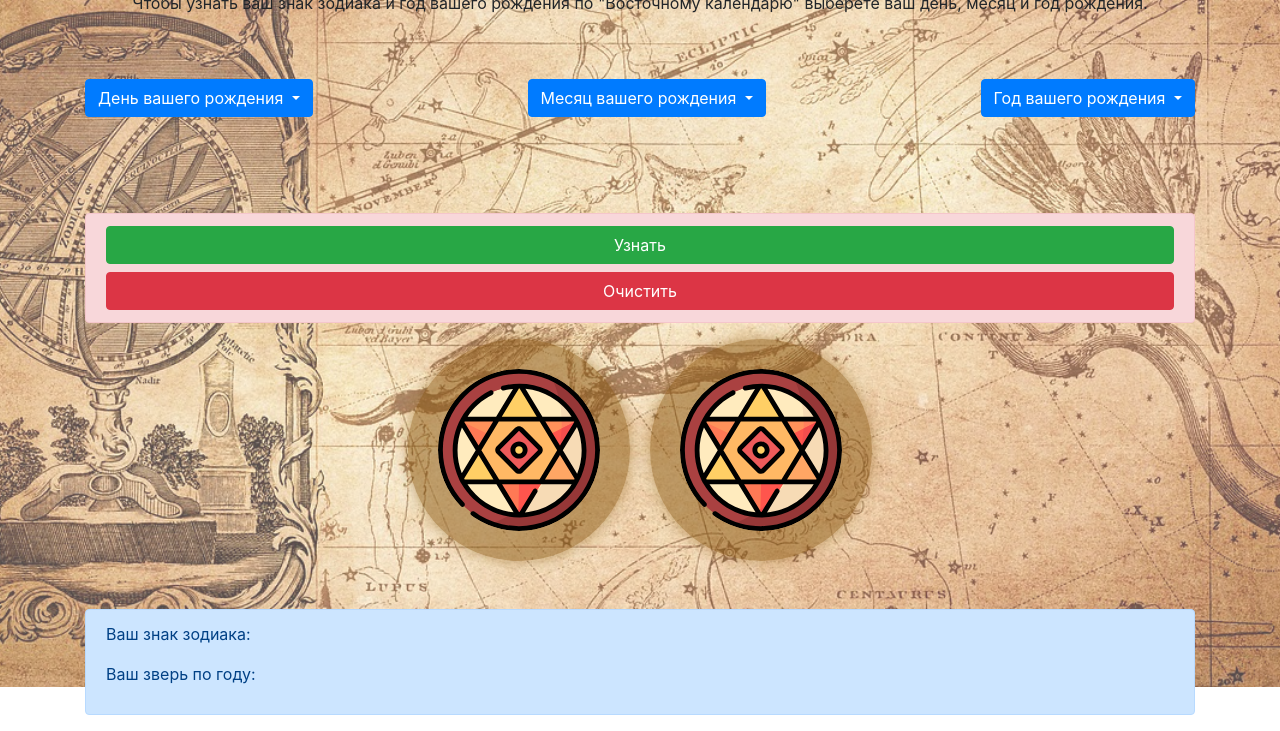
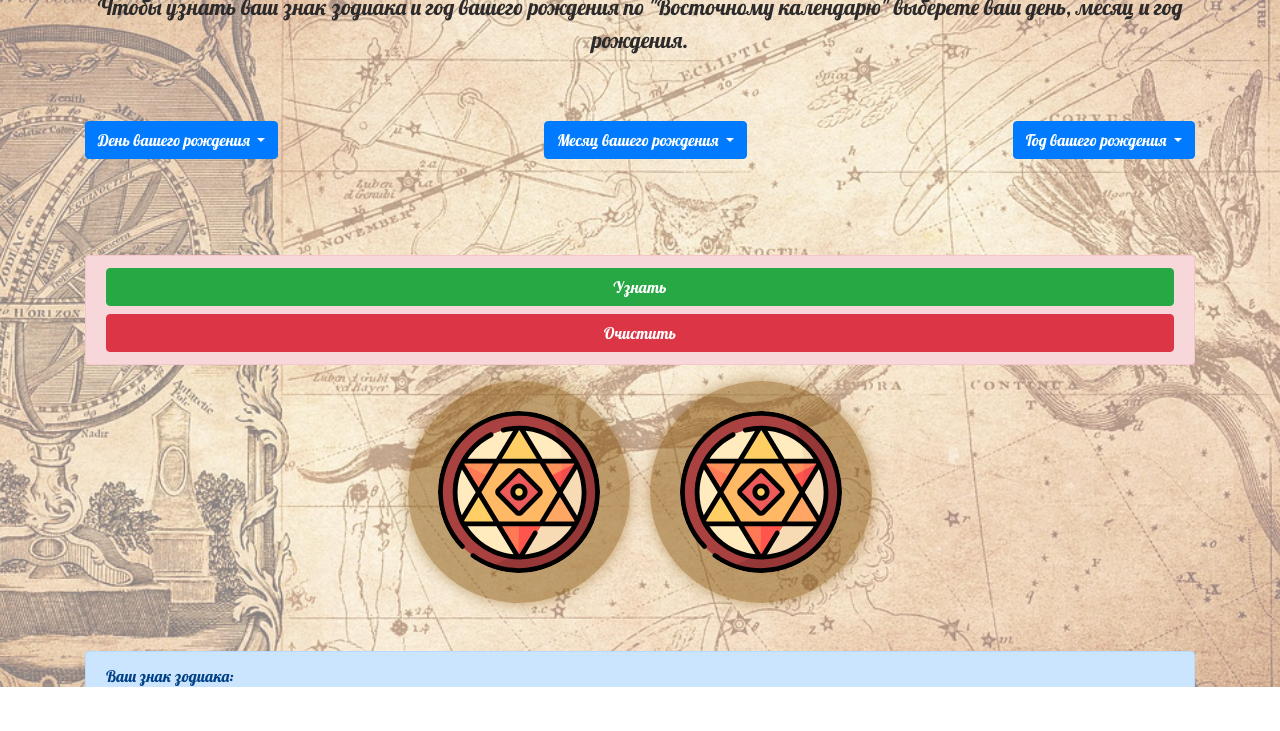
Before and after one commit to parrabellum1990/Horoscope-sign.github.io, a website: page index.html in a window 1280 px wide. Shown: the part 113-844 px from the top of the page. After the commit the page ends 800 px from the top, so only its background shows below. Drawn offline with nearby package versions, Linux system fonts and the light colour scheme.

Commit message:
fix height bug, add font variable, change opacity bckg, edit title

```diff
--- a/scss/style.scss
+++ b/scss/style.scss
@@ -1,17 +1,24 @@
+// import bootstrap4
 @import "../node_modules/bootstrap/scss/bootstrap.scss";
+// font variable
+$fontLobster: "Lobster", cursive;
+
+// full screen picture
+html,
+body {
+  height: 100%;
+  overflow: hidden;
+  font-family: $fontLobster;
+}
 
 // option in dropdown with hover
-option{
-  padding: 5px 15px;
-}
-
-option:hover{
-  cursor: pointer;
+option {
+  padding: 5px 20px;
 }
 
 // main background image
 .body-wrap {
-  height: 100vh;
+  min-height: 100%;
   width: 100%;
   position: relative;
   &::before {
@@ -23,8 +30,17 @@ option:hover{
     right: 0;
     position: absolute;
     z-index: -1;
-    opacity: 0.7;
+    opacity: 0.5;
   }
+}
+
+// title text
+.header p,
+h1 {
+  color: rgb(44, 42, 42);
+}
+.header p {
+  font-size: 22px;
 }
 
 // Page styles
@@ -32,19 +48,10 @@ option:hover{
   height: 300px;
   overflow-y: scroll;
 }
-
-// style for hide zodiac image:
-.hide{
-  display: none;
-}
-
-.show{
-  display: inline;
-}
-
-.img-padding{
+// shadow around image
+.img-padding {
   padding: 30px;
   border-radius: 50%;
-  background-color: rgba(133, 83, 10, .5);
-  box-shadow: 0 0 15px rgba(133, 83, 10, .5);
+  background-color: rgba(133, 83, 10, 0.5);
+  box-shadow: 0 0 15px rgba(133, 83, 10, 0.5);
 }
```
Also changed, not shown: css/style.css.
